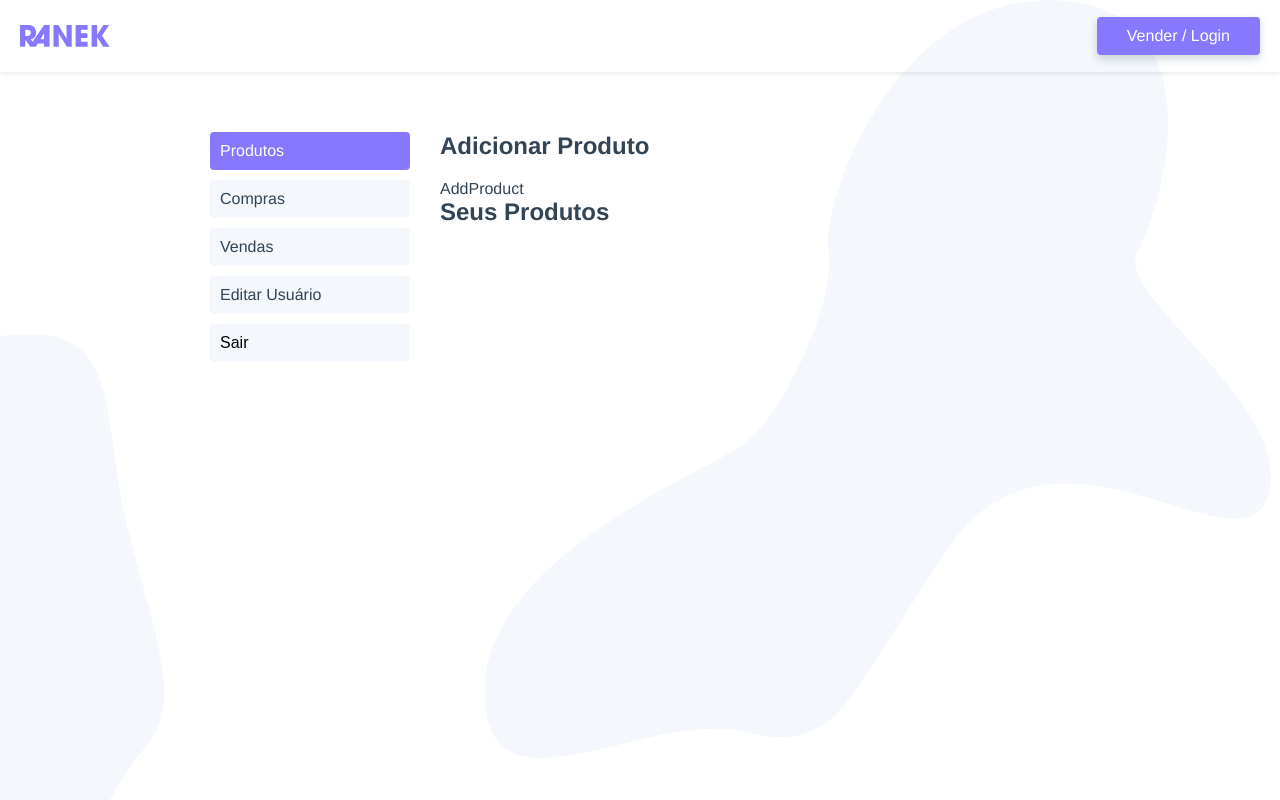
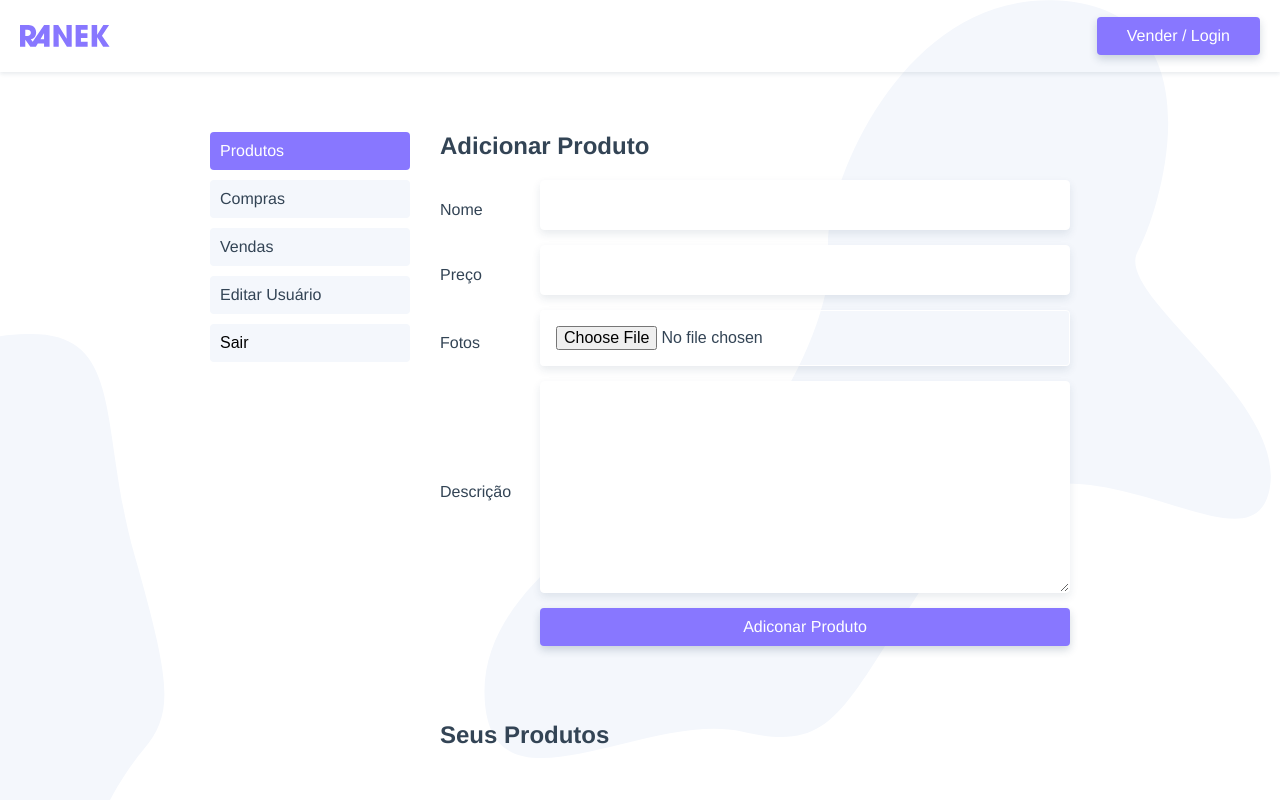
Before and after one commit to rezendefelipe/vue-ranek, a Vue app: page /user in a window 1280 px wide. Shown: the top 800 px of the page. Built offline with nearby package versions, Linux system fonts and the light colour scheme.

Commit message:
feat: add actions to add new products

```diff
--- a/src/components/AddProducts.vue
+++ b/src/components/AddProducts.vue
@@ -1,13 +1,55 @@
 <template>
-  <p>AddProduct</p>
+  <form class="add-produc">
+    <label for="nome">Nome</label>
+    <input type="text" id="nome" name="nome" v-model="produto.nome">
+    <label for="preco">Preço</label>
+    <input type="number" id="preco" name="preco" v-model="produto.preco">
+    <label for="fotos">Fotos</label>
+    <input type="file" id="fotos" name="fotos" ref="fotos">
+    <label for="descricao">Descrição</label>
+    <textarea name="descricao" id="descricao" v-model="produto.descricao" cols="30" rows="10"></textarea>
+    <input class="btn" type="button" value="Adiconar Produto" @click.prevent="addProduct">
+  </form>
 </template>
 
 <script>
+import { api } from "@/services.js";
+
 export default {
-    name: "AddProducts"
+  name: "AddProducts",
+  data() {
+    return {
+      produto: {
+        nome: "",
+        preco: "",
+        descricao: "",
+        fotos: null
+      }
+    }
+  },
+  methods: {
+    addProduct() {
+      this.formatProduct();
+      api.post("/produto", this.produto).then(() => {
+        this.$store.dispatch("getUserProducts");
+      })
+    },
+    formatProduct() {
+      this.produto.usuario_id = this.$store.state.user.id;
+    }
+  }
 }
 </script>
 
-<style>
+<style scoped>
+  .add-produc {
+    display: grid;
+    grid-template-columns: 100px 1fr;
+    align-items: center;
+    margin-bottom: 60px;
+  }
 
+  .btn {
+    grid-column: 2;
+  }
 </style>
--- a/src/store/index.js
+++ b/src/store/index.js
@@ -40,7 +40,7 @@ export default new Vuex.Store({
   },
   actions: {
     getUserProducts(context) {
-      api.get(`/produto?usuario_id${ context.state.user.id }`).then(resp => {
+      api.get(`/produto?usuario_id=${ context.state.user.id }`).then(resp => {
         context.commit("UPDATE_USER_PRODUCTS", resp.data);
       })
     },
--- a/src/views/user/UserProducts.vue
+++ b/src/views/user/UserProducts.vue
@@ -5,15 +5,15 @@
     </h2>
     <AddProducts></AddProducts>
     <h2>Seus Produtos</h2>
-    <!-- <transition-group v-if="userProducts" name="list" tag="ul"> -->
+    <div v-if="userProducts">
       <ul>
-        <li v-for="product in userProducts" :key="product.email">
-          <ProductItens :product="product">
+        <li v-for="product in userProducts" :key="product.email" class="item-li">
+          <ProductItens :product="product" class="item">
             <p>{{ product.descricao }}</p>
           </ProductItens>
         </li>
       </ul>
-    <!-- </transition-group> -->
+    </div>
   </section>
 </template>
 
@@ -52,4 +52,15 @@ export default {
   h2 {
     margin-bottom: 20px;
   }
+
+  .list-enter,
+  .list-leave-to {
+    opacity: 0;
+    transform: translate3d(20px, 0, 0);
+  }
+
+  .list-enter-active,
+  .list-leave-active {
+    transition: all .3s;
+  }
 </style>
```
